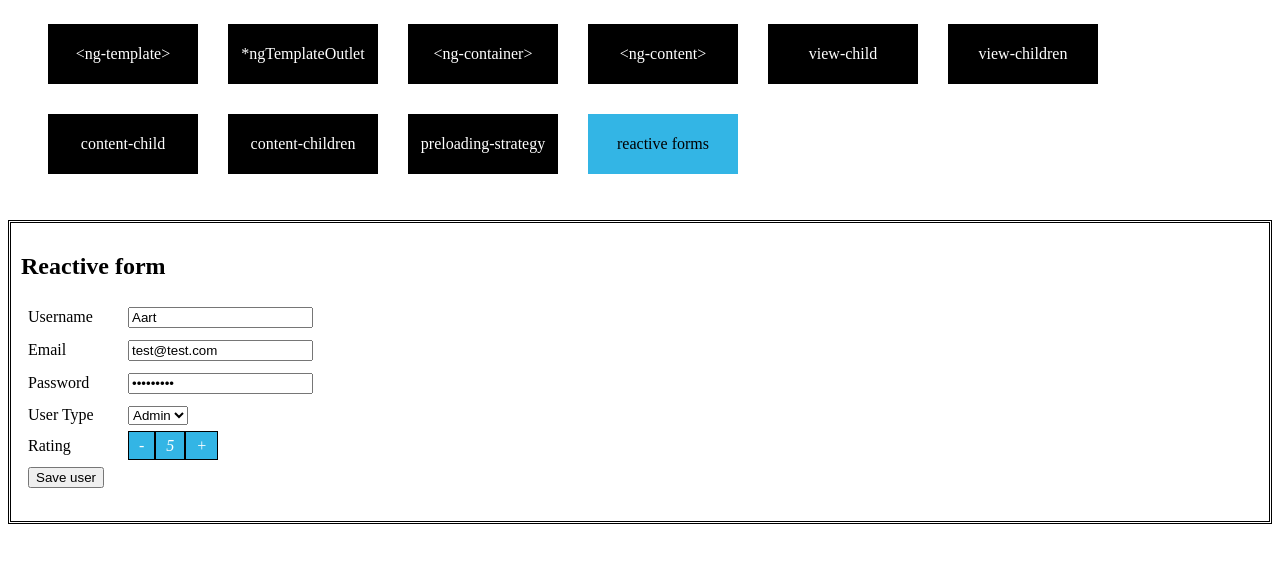
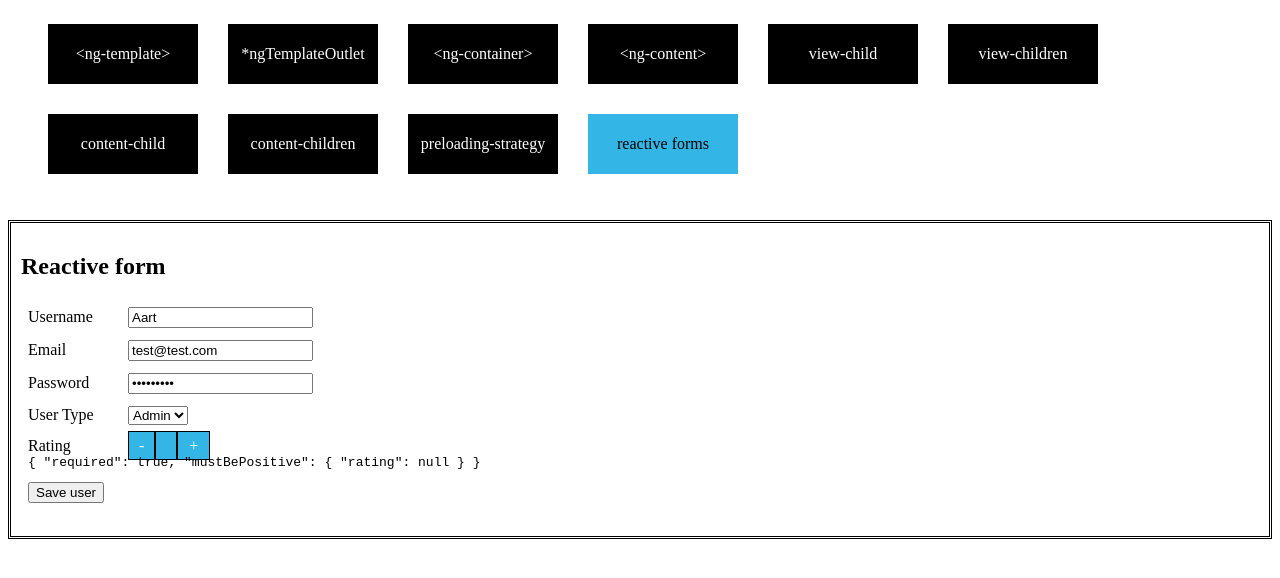
Before and after one commit to moradiyahari/angular-core-concepts, an Angular app: page /reactive-forms in a window 1280 px wide. Shown: the top 578 px of the page. Built offline with nearby package versions, Linux system fonts and the light colour scheme.

Commit message:
3 files modified

```diff
--- a/src/app/reactive-form/reactive-form.component.html
+++ b/src/app/reactive-form/reactive-form.component.html
@@ -26,7 +26,9 @@
     <tr>
       <td>
         <user-rating  label="Rating" [increment]="1" formControlName="rating"></user-rating>
-        <ng-container *ngIf="form.controls.rating.errors">{{form.controls.rating.errors | json}}</ng-container>
+        <code *ngIf="form.controls.rating.errors">
+        {{form.controls.rating.errors | json}}
+        </code>
       </td>
     </tr>
 
--- a/src/app/reactive-form/reactive-form.component.ts
+++ b/src/app/reactive-form/reactive-form.component.ts
@@ -22,9 +22,9 @@ export class ReactiveFormComponent implements OnInit {
       password: [''],
       email:[''],
       userType:[''],
-      rating: [60, [Validators.required, Validators.max(10)]]
+      rating: [null, [Validators.required, Validators.max(10)]]
     }) as IUserFormGroup;
-    this.myData = { username: 'Aart',email:'test@test.com', password: 'password!', userType:'Admin',rating: 5 };
+    this.myData = { username: 'Aart',email:'test@test.com', password: 'password!', userType:'Admin',rating: null };
     this.form.patchValue(this.myData);
   }
 
--- a/src/app/reactive-form/user-rating/user-rating.component.ts
+++ b/src/app/reactive-form/user-rating/user-rating.component.ts
@@ -25,10 +25,10 @@ import {
   ],
 })
 export class UserRatingComponent implements ControlValueAccessor, Validator {
-  quantity = 0;
+  rating = 0;
   @Input() increment: number;
   @Input() label!: string;
-  onChange = (quantity) => {};
+  onChange = (rating) => {};
 
   onTouched = () => {};
 
@@ -39,21 +39,21 @@ export class UserRatingComponent implements ControlValueAccessor, Validator {
   onAdd() {
     this.markAsTouched();
     if (!this.disabled) {
-      this.quantity += this.increment;
-      this.onChange(this.quantity);
+      this.rating += this.increment;
+      this.onChange(this.rating);
     }
   }
 
   onRemove() {
     this.markAsTouched();
     if (!this.disabled) {
-      this.quantity -= this.increment;
-      this.onChange(this.quantity);
+      this.rating -= this.increment;
+      this.onChange(this.rating);
     }
   }
 
-  writeValue(quantity: number) {
-    this.quantity = quantity;
+  writeValue(rating: number) {
+    this.rating = rating;
   }
 
   registerOnChange(onChange: any) {
@@ -76,12 +76,12 @@ export class UserRatingComponent implements ControlValueAccessor, Validator {
   }
 
   validate(control: AbstractControl) {
-    const quantity = control.value;
+    const rating = control.value;
     let errors : any = {};
-    if (quantity <= 0) {
+    if (rating <= 0) {
       errors = {
         mustBePositive: {
-          quantity,
+          rating,
         },
       };
     }
```
